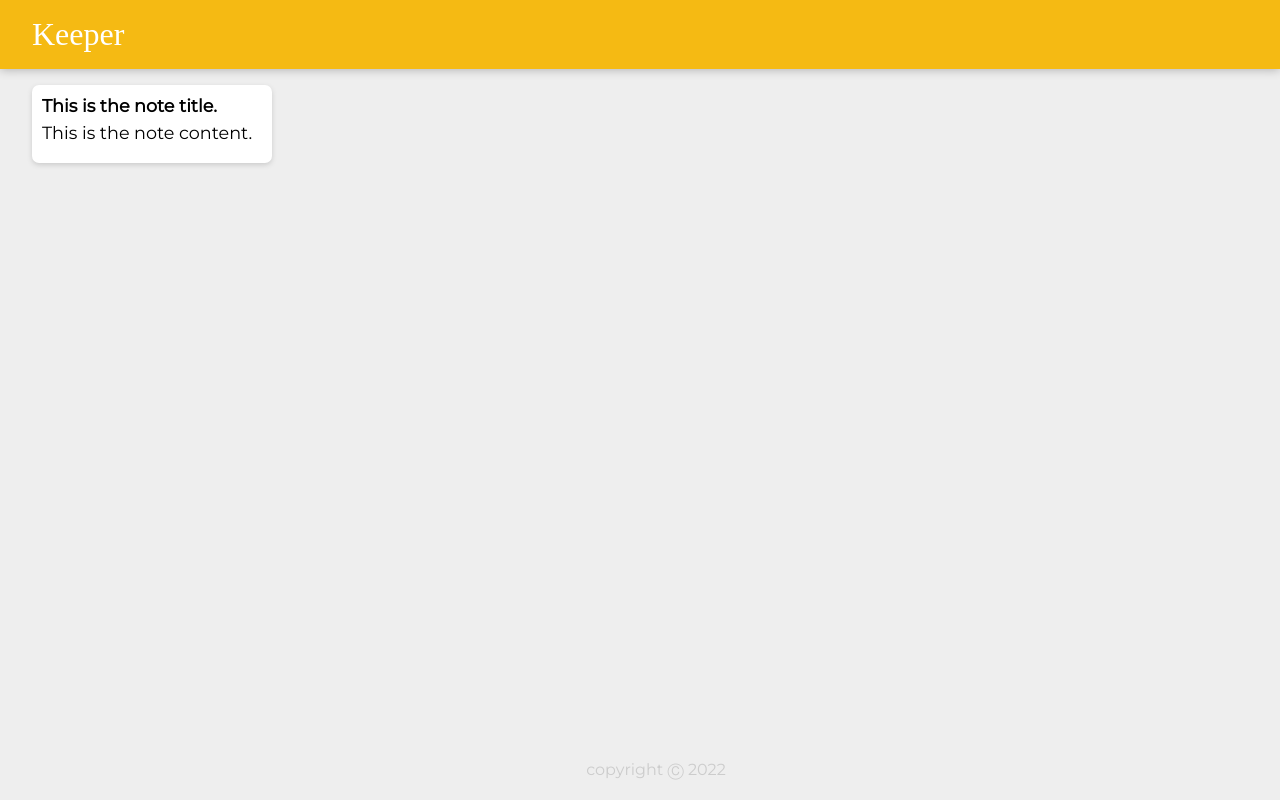
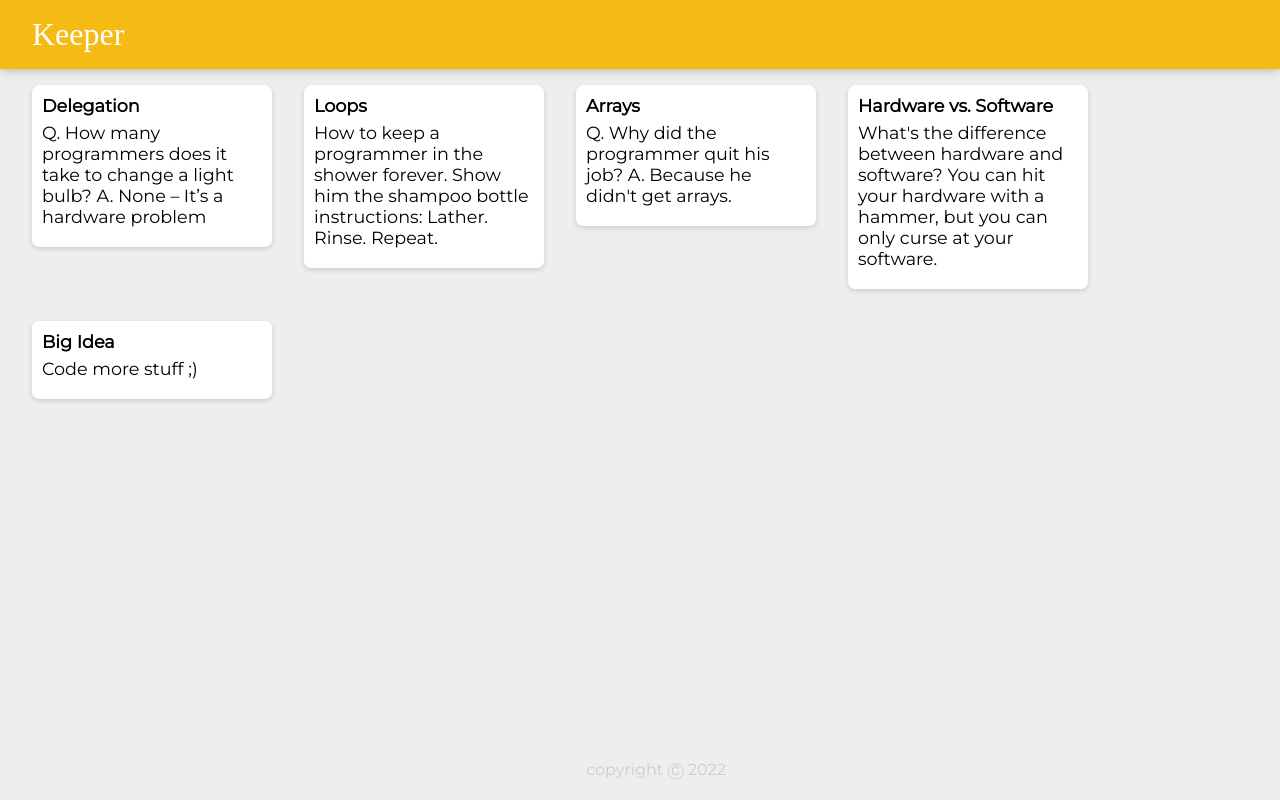
Before and after one commit to SenpaiBlinky/React-Keeper-App, a React (Create React App) app in the folder my-app/: page / in a window 1280 px wide. Built offline with nearby package versions, Linux system fonts and the light colour scheme; a web font is replaced by a local one.

Commit message:
quality of life changes

```diff
--- a/my-app/src/App.jsx
+++ b/my-app/src/App.jsx
@@ -2,11 +2,19 @@ import React from "react"
 import Header from "./Header"
 import Footer from "./Footer"
 import Note from "./Note"
+import notes from "./notes.js"
+
 
 function App() {
     return <div>
         <Header/>
-        <Note/>
+        <dl>{notes.map( newNote =>
+     ( <Note
+            key={newNote.key}
+            title={newNote.title}
+            content={newNote.content}
+        />)
+)}</dl>
         <Footer/>
     </div>
 }
--- a/my-app/src/Note.jsx
+++ b/my-app/src/Note.jsx
@@ -1,9 +1,11 @@
 import React from "react"
+import notes from "./notes.js"
 
-function Note() {
+
+function Note(props) {
 return <div className="note">
-<h1>This is the note title.</h1>
-<p>This is the note content.</p>
+<h1>{props.title}</h1>
+<p>{props.content}</p>
 </div>
 
 }
--- /dev/null
+++ b/my-app/src/notes.js
@@ -0,0 +1,34 @@
+const notes = [
+    {
+      key: 1,
+      title: "Delegation",
+      content:
+        "Q. How many programmers does it take to change a light bulb? A. None – It’s a hardware problem"
+    },
+    {
+      key: 2,
+      title: "Loops",
+      content:
+        "How to keep a programmer in the shower forever. Show him the shampoo bottle instructions: Lather. Rinse. Repeat."
+    },
+    {
+      key: 3,
+      title: "Arrays",
+      content:
+        "Q. Why did the programmer quit his job? A. Because he didn't get arrays."
+    },
+    {
+      key: 4,
+      title: "Hardware vs. Software",
+      content:
+        "What's the difference between hardware and software? You can hit your hardware with a hammer, but you can only curse at your software."
+    },
+    {
+      key: 5,
+      title: "Big Idea",
+      content:
+        "Code more stuff ;)"
+    }
+  ];
+
+export default notes
```
